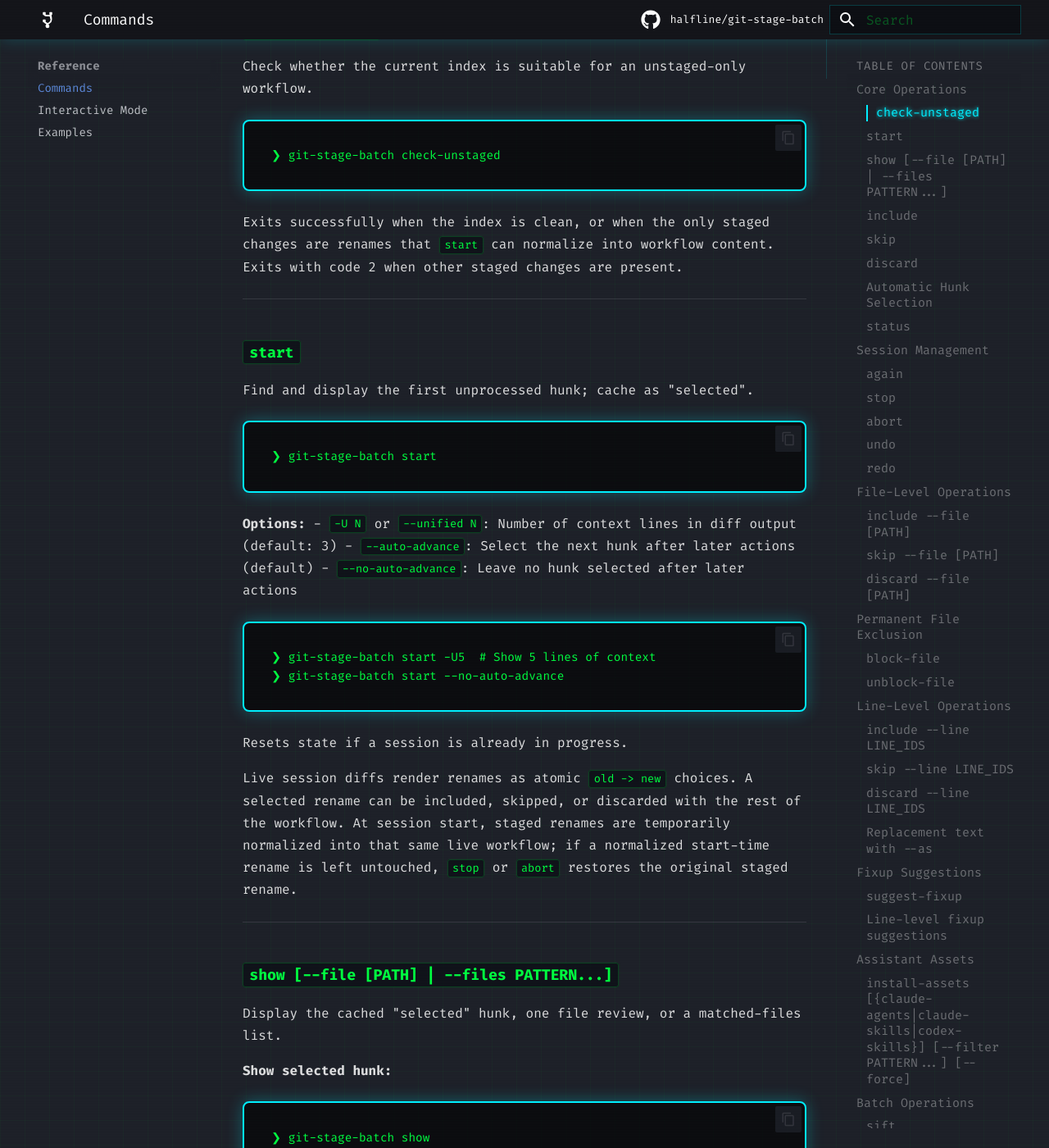
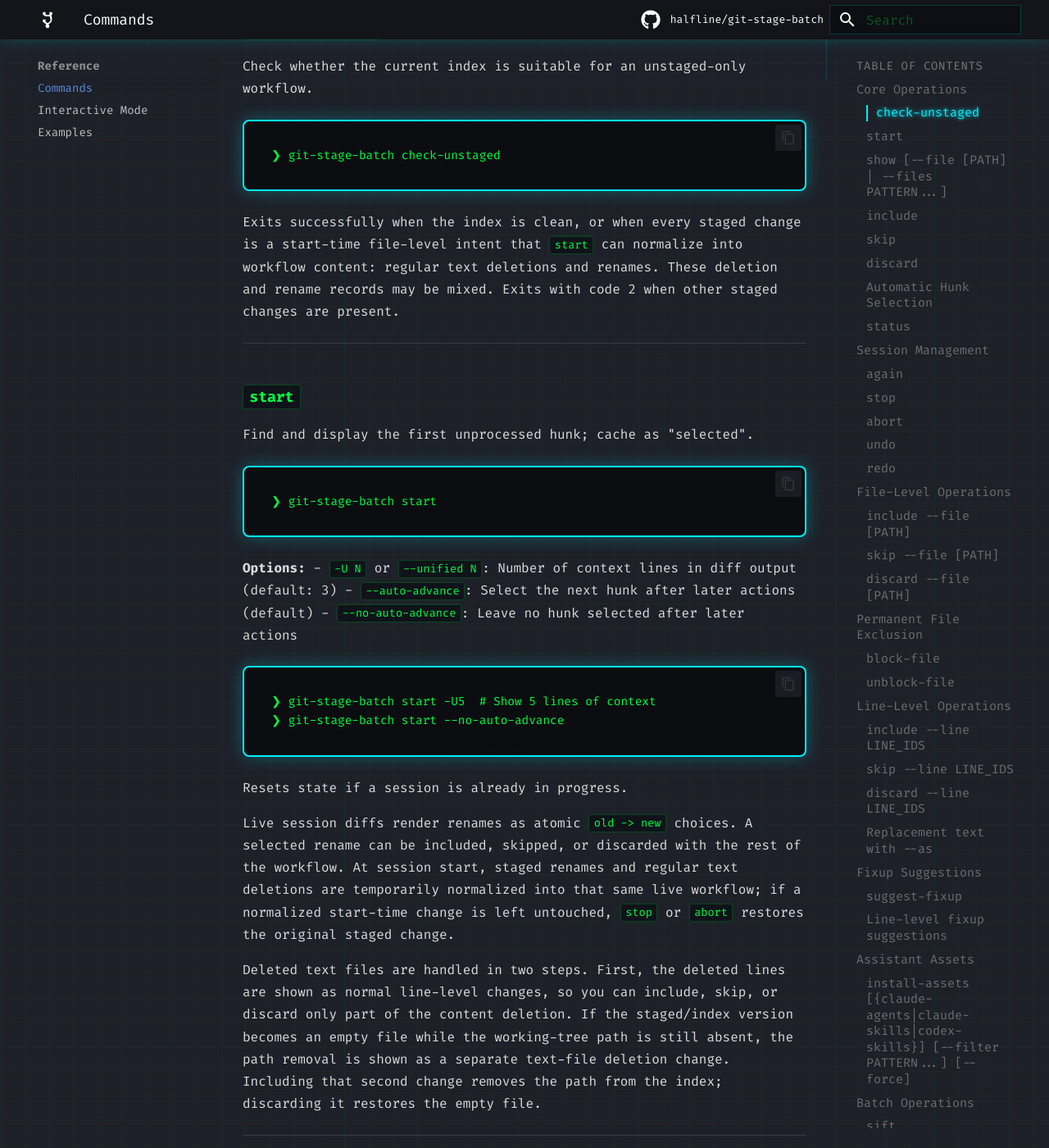
Before and after one commit to halfline/git-stage-batch, an MkDocs documentation site: the page built from docs/commands.md, in a window 1280 px wide and 1400 px high, scrolled down 411 px. Shown: the whole window at 82% size. Built offline with MkDocs 1.6.1 and Material for MkDocs 9.7.7, drawn with Linux system fonts in a browser that asks for light colours; comment, search, counter and statistics services are not loaded.

Commit message:
docs: Document text deletion workflow
The command reference documents check-unstaged and start for session
workflows.

Users cannot discover from the reference that staged text deletions become
session content or that deleted-file content and path removal are separate
choices.

This commit addresses that by updating check-unstaged and start docs to
describe normalized text deletions, the empty-file intermediate state, and
the later path-removal prompt.

Subsequent commits will align packaged assistant guidance with the same
workflow.

````diff
--- a/docs/commands.md
+++ b/docs/commands.md
@@ -12,9 +12,10 @@ Check whether the current index is suitable for an unstaged-only workflow.
 ❯ git-stage-batch check-unstaged
 ```
 
-Exits successfully when the index is clean, or when the only staged changes
-are renames that `start` can normalize into workflow content. Exits with code
-2 when other staged changes are present.
+Exits successfully when the index is clean, or when every staged change is a
+start-time file-level intent that `start` can normalize into workflow content:
+regular text deletions and renames. These deletion and rename records may be
+mixed. Exits with code 2 when other staged changes are present.
 
 ---
 
@@ -40,9 +41,16 @@ Resets state if a session is already in progress.
 
 Live session diffs render renames as atomic `old -> new` choices. A selected
 rename can be included, skipped, or discarded with the rest of the workflow.
-At session start, staged renames are temporarily normalized into that same
-live workflow; if a normalized start-time rename is left untouched, `stop` or
-`abort` restores the original staged rename.
+At session start, staged renames and regular text deletions are temporarily
+normalized into that same live workflow; if a normalized start-time change is
+left untouched, `stop` or `abort` restores the original staged change.
+
+Deleted text files are handled in two steps. First, the deleted lines are
+shown as normal line-level changes, so you can include, skip, or discard only
+part of the content deletion. If the staged/index version becomes an empty
+file while the working-tree path is still absent, the path removal is shown as
+a separate text-file deletion change. Including that second change removes the
+path from the index; discarding it restores the empty file.
 
 ---
 
````
